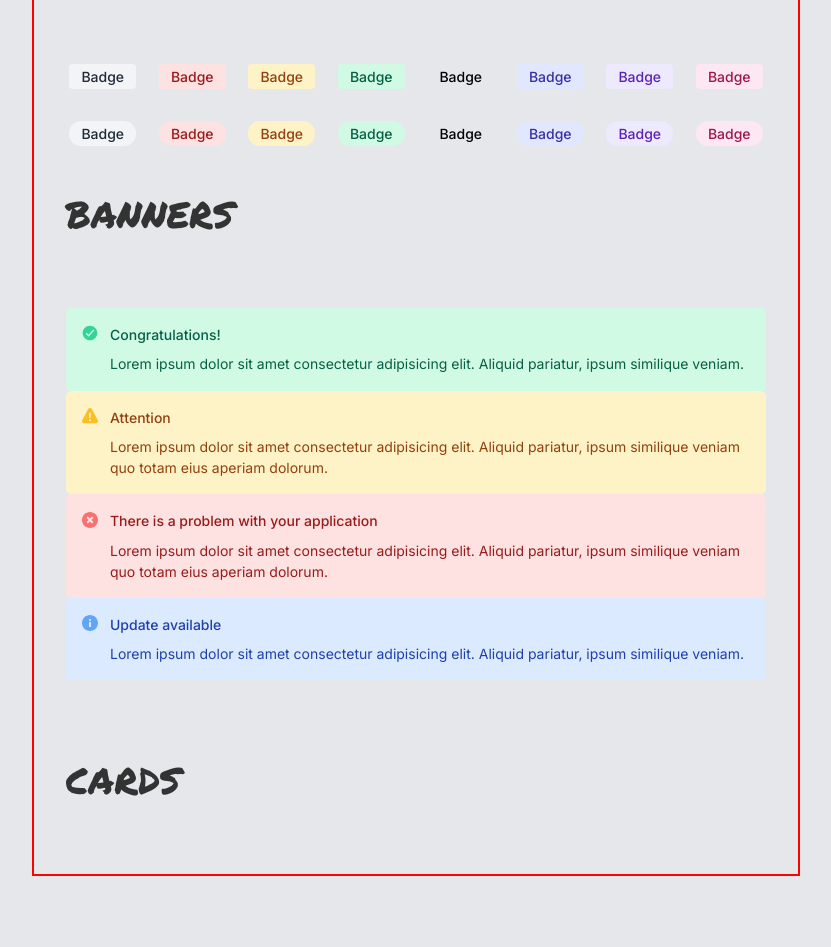
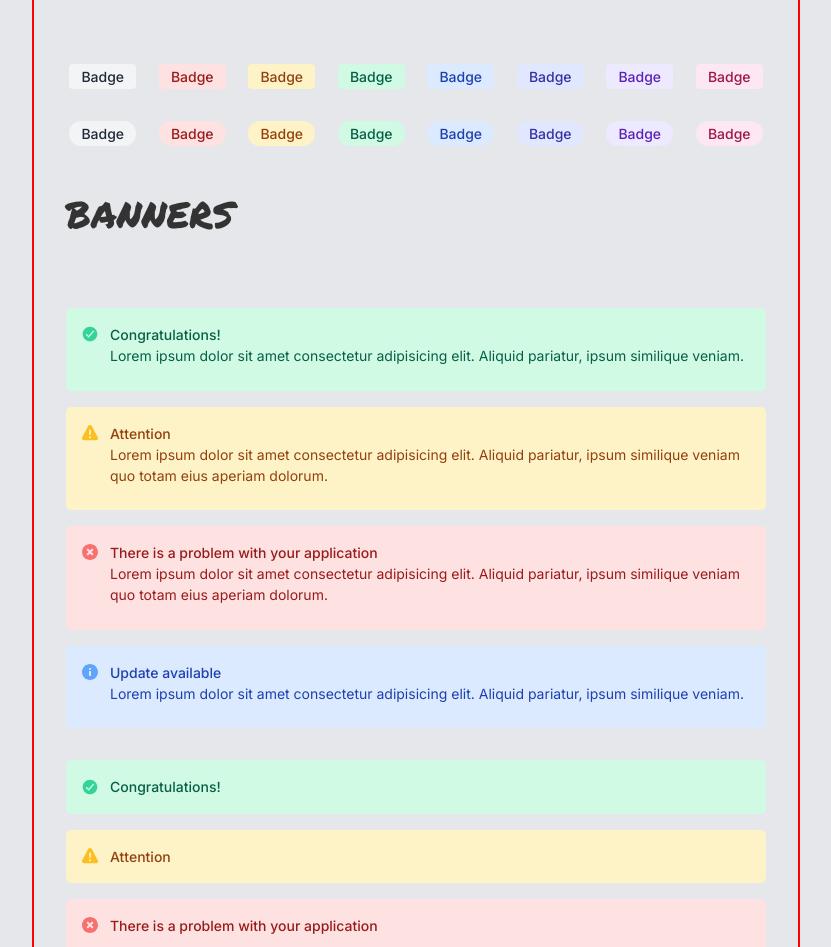
Before and after one commit to BastienWinant/components-library, a React (Vite) app: page / in a window 1280 px wide. Shown: the part 100-1047 px from the top of the page, without its empty margins (224-1055 px from the left). Before the commit the page ends 976 px from the top, so only its background shows below. Built offline with nearby package versions, Linux system fonts and the light colour scheme.

Commit message:
add no title banners

```diff
--- a/src/App.css
+++ b/src/App.css
@@ -35,6 +35,13 @@ section {
   grid-template-columns: repeat(auto-fit, minmax(4.5em , 1fr));
   grid-auto-rows: auto;
   justify-items: center;
+  gap: 1em;
+}
+
+.column {
+  display: grid;
+  grid-template-columns: 1fr;
+  grid-auto-rows: auto;
   gap: 1em;
 }
 
--- a/src/App.jsx
+++ b/src/App.jsx
@@ -17,7 +17,7 @@ function App() {
             <Badge className="square danger-light">badge</Badge>
             <Badge className="square warning-light">badge</Badge>
             <Badge className="square success-light">badge</Badge>
-            <Badge className="square primary-light">badge</Badge>
+            <Badge className="square info-light">badge</Badge>
             <Badge className="square indigo-light">badge</Badge>
             <Badge className="square purple-light">badge</Badge>
             <Badge className="square pink-light">badge</Badge>
@@ -27,7 +27,7 @@ function App() {
             <Badge className="pill danger-light">badge</Badge>
             <Badge className="pill warning-light">badge</Badge>
             <Badge className="pill success-light">badge</Badge>
-            <Badge className="pill primary-light">badge</Badge>
+            <Badge className="pill info-light">badge</Badge>
             <Badge className="pill indigo-light">badge</Badge>
             <Badge className="pill purple-light">badge</Badge>
             <Badge className="pill pink-light">badge</Badge>
@@ -57,7 +57,20 @@ function App() {
               <Banner.Text>Lorem ipsum dolor sit amet consectetur adipisicing elit. Aliquid pariatur, ipsum similique veniam.</Banner.Text>
             </Banner>
           </div>
-          <div className="column"></div>
+          <div className="column">
+            <Banner className="sucess success-light">
+              <Banner.Title>Congratulations!</Banner.Title>
+            </Banner>
+            <Banner className="warning warning-light">
+              <Banner.Title>Attention</Banner.Title>
+            </Banner>
+            <Banner className="danger danger-light">
+              <Banner.Title>There is a problem with your application</Banner.Title>
+            </Banner>
+            <Banner className="info info-light">
+              <Banner.Title>Update available</Banner.Title>
+            </Banner>
+          </div>
         </div>
       </section>
       <section>
--- a/src/components/Banner/Banner.css
+++ b/src/components/Banner/Banner.css
@@ -10,10 +10,13 @@
 }
 
 .banner-icon {
-  margin-top: .1em;
+  margin-top: .15em;
 }
 
 .banner-title {
   font-weight: 500;
+}
+
+.banner-text {
   margin-bottom: .6em;
 }
```
